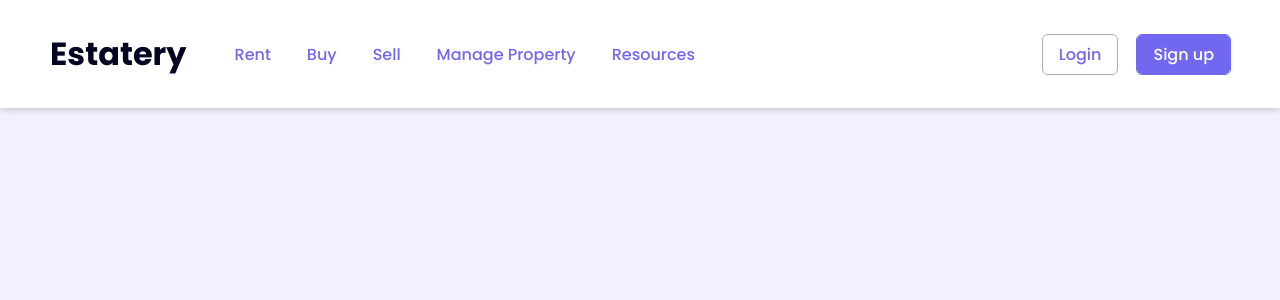
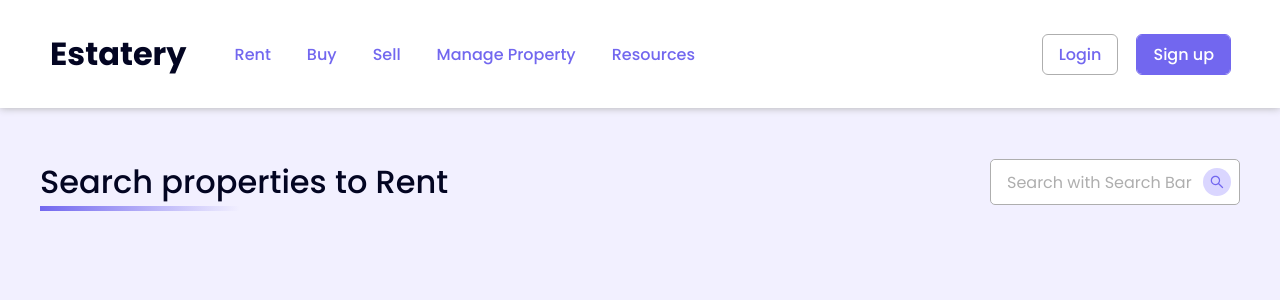
Before and after one commit to ShivangamSoni/react-real-estate-filter-app, a React (Create React App) app: page /rent in a window 1280 px wide. Shown: the top 300 px of the page. Built offline with nearby package versions, Linux system fonts and the light colour scheme.

Commit message:
Add: Rent Page Head Section

```diff
--- a/package.json
+++ b/package.json
@@ -8,6 +8,7 @@
     "@testing-library/user-event": "^13.5.0",
     "react": "^18.2.0",
     "react-dom": "^18.2.0",
+    "react-icons": "^4.4.0",
     "react-scripts": "5.0.1",
     "styled-components": "^5.3.5",
     "web-vitals": "^2.1.4"
--- a/src/App.js
+++ b/src/App.js
@@ -1,9 +1,11 @@
 import Header from "./components/Header/Header";
+import Routes from "./Routes/Routes";
 
 const App = () => {
   return (
     <>
       <Header />
+      <Routes />
     </>
   );
 };
--- /dev/null
+++ b/src/Routes/Routes.js
@@ -0,0 +1,11 @@
+import Rent from "./pages/Rent/Rent";
+
+const Routes = () => {
+  return (
+    <main>
+      <Rent />
+    </main>
+  );
+};
+
+export default Routes;
--- /dev/null
+++ b/src/Routes/pages/Rent/Rent.js
@@ -0,0 +1,13 @@
+import { PageContainer } from "../../../styles/common.component";
+
+import Head from "../../../components/Rent/Head/Head";
+
+const Rent = () => {
+  return (
+    <PageContainer>
+      <Head />
+    </PageContainer>
+  );
+};
+
+export default Rent;
--- /dev/null
+++ b/src/components/Common/SearchBar/SearchBar.js
@@ -0,0 +1,23 @@
+import { AiOutlineSearch } from "react-icons/ai";
+
+import { Form, Search } from "./styled.component";
+
+import StyledInput from "../StyledInput/StyledInput";
+
+const SearchBar = () => {
+  return (
+    <Form>
+      <StyledInput
+        type="search"
+        placeholder="Search with Search Bar"
+        endElem={
+          <Search>
+            <AiOutlineSearch />
+          </Search>
+        }
+      />
+    </Form>
+  );
+};
+
+export default SearchBar;
--- /dev/null
+++ b/src/components/Common/SearchBar/styled.component.js
@@ -0,0 +1,26 @@
+import styled from "styled-components";
+import { buttonLinkReset } from "../../../styles/common.component";
+
+export const Form = styled.form`
+  width: 250px;
+`;
+
+export const Search = styled.button`
+  ${buttonLinkReset}
+
+  display: grid;
+  place-items: center;
+
+  background-color: var(--secondary);
+  color: var(--primary);
+  font-size: 1rem;
+
+  border-radius: 10vmax;
+
+  transition: all 200ms linear;
+
+  &:hover {
+    background-color: var(--primary);
+    color: var(--dark);
+  }
+`;
--- /dev/null
+++ b/src/components/Common/StyledInput/StyledInput.js
@@ -0,0 +1,14 @@
+import { Control, Label, Input, End } from "./styled.component";
+
+const StyledInput = ({ endElem, ...props }) => {
+  return (
+    <Control>
+      <Input {...props} />
+      <Label>{props.placeholder}</Label>
+
+      {endElem && <End>{endElem}</End>}
+    </Control>
+  );
+};
+
+export default StyledInput;
--- /dev/null
+++ b/src/components/Common/StyledInput/styled.component.js
@@ -0,0 +1,74 @@
+import styled from "styled-components";
+
+export const Control = styled.label`
+  position: relative;
+  width: 100%;
+  display: flex;
+  background-color: var(--light);
+
+  border-radius: 5px;
+  border: 1px solid var(--gray);
+
+  &:focus-within {
+    border-color: var(--primary);
+  }
+`;
+
+export const Label = styled.span`
+  position: absolute;
+  top: 50%;
+  left: 0.5em;
+  padding: 0 0.5em;
+
+  pointer-events: none;
+
+  background-color: var(--light);
+  color: var(--gray);
+
+  transform: translateY(-50%);
+  transition: all 250ms linear;
+`;
+
+export const Input = styled.input`
+  appearance: none;
+  border: none;
+  outline: none;
+
+  color: var(--dark);
+
+  font-size: 1rem;
+  padding: 0.5em;
+
+  width: 100%;
+  height: 100%;
+  border-radius: inherit;
+
+  &::placeholder {
+    opacity: 0;
+  }
+
+  &:focus-visible,
+  &:not(:placeholder-shown) {
+    & + ${Label} {
+      top: 0;
+      left: 0;
+      font-size: 0.8em;
+    }
+  }
+`;
+
+export const End = styled.div`
+  display: grid;
+  place-items: center;
+
+  font-size: 1rem;
+  margin: 0.5em;
+  margin-left: 0;
+  border-radius: inherit;
+
+  aspect-ratio: 1;
+
+  & > * {
+    aspect-ratio: 1;
+  }
+`;
--- /dev/null
+++ b/src/components/Rent/Head/Head.js
@@ -0,0 +1,14 @@
+import { Section, Title } from "./styled.component";
+
+import SearchBar from "../../Common/SearchBar/SearchBar";
+
+const Head = () => {
+  return (
+    <Section>
+      <Title>Search properties to Rent</Title>
+      <SearchBar />
+    </Section>
+  );
+};
+
+export default Head;
--- /dev/null
+++ b/src/components/Rent/Head/styled.component.js
@@ -0,0 +1,16 @@
+import styled from "styled-components";
+import { titleUnderline } from "../../../styles/common.component";
+
+export const Section = styled.section`
+  display: flex;
+  align-items: center;
+  justify-content: space-between;
+  margin-bottom: 30px;
+`;
+
+export const Title = styled.h2`
+  font-size: 2rem;
+  font-weight: 500;
+
+  ${titleUnderline}
+`;
--- a/src/styles/common.component.js
+++ b/src/styles/common.component.js
@@ -1,6 +1,11 @@
-import { css } from "styled-components";
+import styled, { css } from "styled-components";
 
-export const linkStyles = css`
+export const PageContainer = styled.div`
+  width: min(1200px, 96%);
+  margin: 50px auto;
+`;
+
+export const buttonLinkReset = css`
   appearance: none;
   text-decoration: none;
   border: none;
@@ -8,6 +13,11 @@ export const linkStyles = css`
   cursor: pointer;
 
   font-size: 1rem;
+`;
+
+export const linkStyles = css`
+  ${buttonLinkReset}
+
   font-weight: 500;
   color: var(--primary);
 
@@ -70,3 +80,18 @@ export const button = css`
     }
   }}
 `;
+
+export const titleUnderline = css`
+  position: relative;
+
+  &::after {
+    content: "";
+    position: absolute;
+    top: 100%;
+    left: 0;
+
+    width: min(50%, 200px);
+    height: 5px;
+    background-image: linear-gradient(to right, var(--primary), transparent);
+  }
+`;
```
Also changed, not shown: 1 other file (tests, documents, lock files or other folders).
